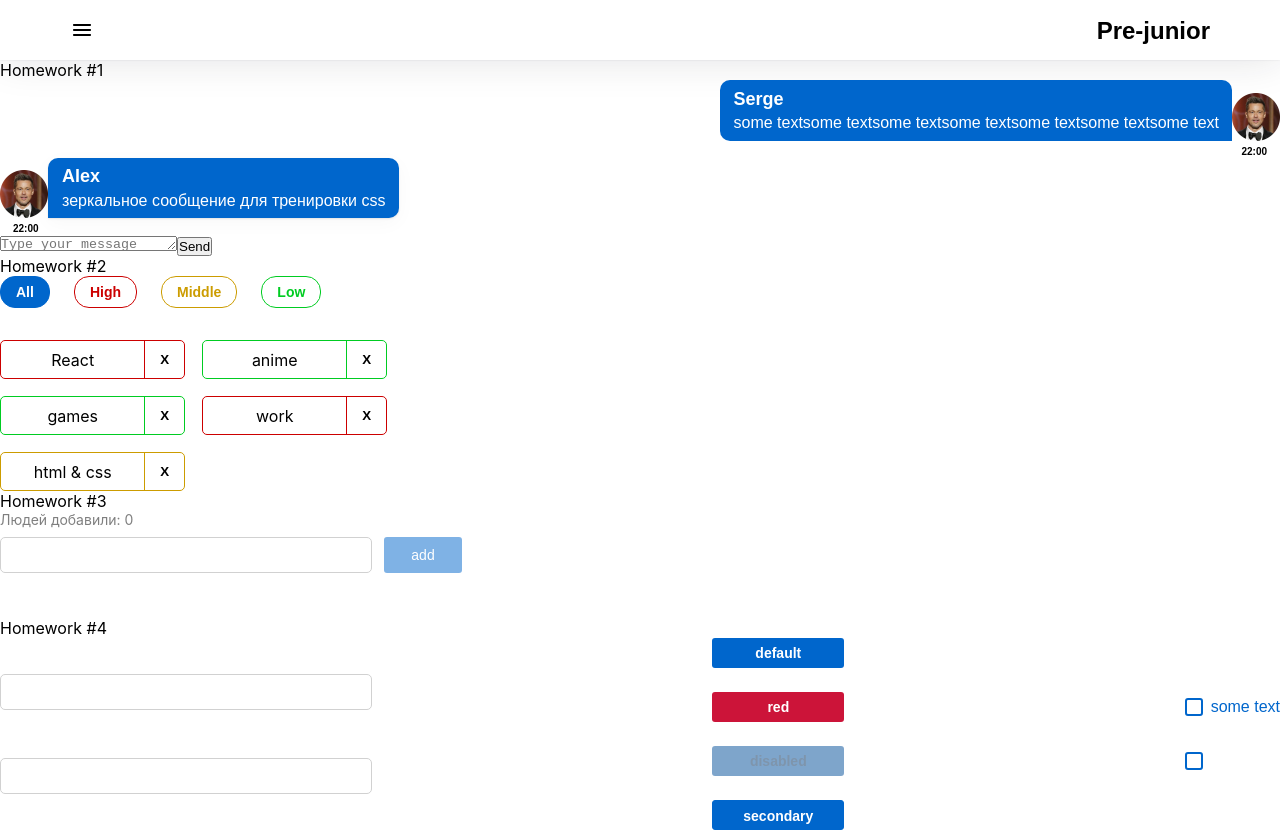
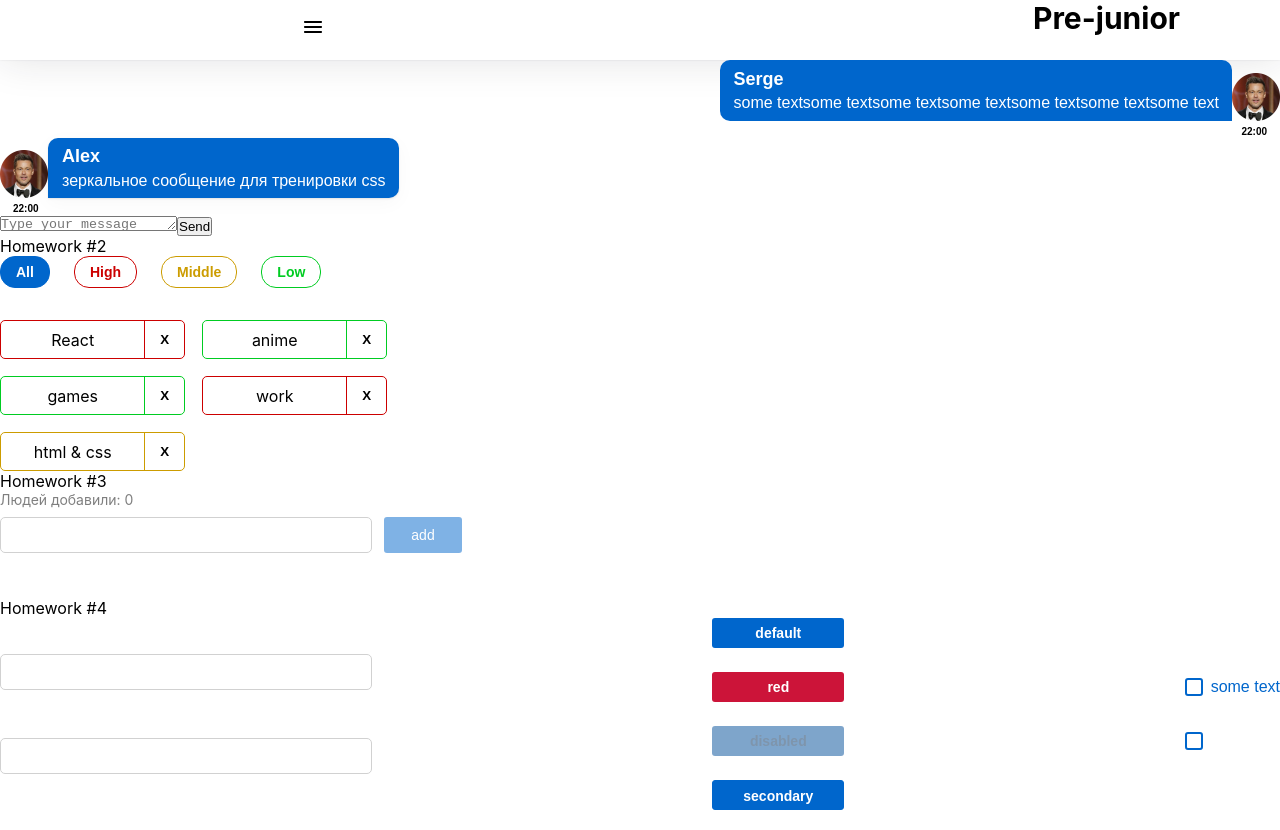
Before and after one commit to Wooxed/hws2, a React (Create React App) app: page /#/pre-junior in a window 1280 px wide. Built offline with nearby package versions, Linux system fonts and the light colour scheme.

Commit message:
Refactoring className

```diff
--- a/src/s2-homeworks/hw05/header/Header.module.css
+++ b/src/s2-homeworks/hw05/header/Header.module.css
@@ -1,33 +1,43 @@
 .burgerMenuIcon {
-    height: 24px;
-    width: 24px;
+    position: absolute;
+    left: 1px;
+
+
+    margin: 15px 0 0 300px;
+}
+
+.burgerMenuIcon:hover {
+    background: #c9c9c9;
+    border-radius: 5px;
+    transition: 0.2s;
+
 }
 
 .header {
+    display: flex;
+    flex-direction: row;
+    position: absolute;
+    justify-content: flex-end;
+    text-align: center;
+
+    width: 100%;
     height: 60px;
-    width: 100%;
-    display: flex;
-    justify-content: space-between;
-    padding: 0 70px;
-    align-items: center;
+    left: 0px;
+    top: 0px;
+
     background: #FFFFFF;
-    box-shadow: 0 0 40px rgba(29, 33, 38, 0.13), 0 0 2px rgba(29, 33, 38, 0.1);
+    box-shadow: 0px 0px 40px rgba(29, 33, 38, 0.13), 0px 0px 2px rgba(29, 33, 38, 0.1);
 }
 
-.header img {
-    display: block;
-}
-
-.header img:hover {
-    background-color: rgba(0, 0, 0, 0.3);
+.header.burgerMenuIcon {
+    justify-content: flex-start;
 }
 
 .header h1 {
-    padding: 0;
-    font-family: 'Montserrat', sans-serif;
-    font-style: normal;
-    font-weight: 600;
-    font-size: 24px;
-    line-height: 29px;
-    color: #000000;
+
+    position: absolute;
+    font-size: 30px;
+    color: black;
+    text-align: right;
+    margin-right: 100px;
 }
--- a/src/s2-homeworks/hw05/header/Header.tsx
+++ b/src/s2-homeworks/hw05/header/Header.tsx
@@ -6,9 +6,10 @@ import {PATH} from '../Pages'
 
 type PropsType = {
     handleOpen: () => void
+    open: boolean
 }
 
-export const Header: FC<PropsType> = ({handleOpen}) => {
+export const Header: FC<PropsType> = ({open,handleOpen}) => {
     // hw5-menu изначально отсутствует, при нажатии на бургер - появляется, при повторном нажатии исчезает
     const location = useLocation()
     const currentPath = location.pathname
--- a/src/s2-homeworks/hw05/layout/Layout.tsx
+++ b/src/s2-homeworks/hw05/layout/Layout.tsx
@@ -19,7 +19,7 @@ export const Layout: FC<PropsType> = ({ children }) => {
     return (
         <>
             <Sidebar open={open} handleClose={handleClose} />
-            <Header handleOpen={handleOpen} />
+            <Header open={open} handleOpen={handleOpen} />
             <div>
                 {/*страницы*/}
                 {children}
--- a/src/s2-homeworks/hw05/sidebar/Sidebar.module.css
+++ b/src/s2-homeworks/hw05/sidebar/Sidebar.module.css
@@ -1,77 +1,77 @@
 .sidebar {
-    position: absolute;
-    width: 317px;
+
+}
+
+
+.open {
+    background-color: white;
+    width: 350px;
     height: 100%;
-    z-index: 2;
-    background-color: #58acff;
-    left: -317px;
-    padding: 16px 24px;
-    display: flex;
-    flex-direction: column;
-    align-items: flex-end;
-    transition: all 0.5s;
-    background-color: rgba(0, 89, 178, 1);
+}
+
+.open:hover {
+    color: deepskyblue;
 }
 
 .sidebar.open {
-    left: 0;
-    transition: all 1.5s;
+    position: absolute;
+    z-index: 10;
 }
 
 .background {
+    z-index: 10;
     position: absolute;
     width: 100%;
     height: 100%;
     background: black;
-    opacity: 0.5;
-    z-index: 1;
+    opacity: 0.3;
 }
 
 .nav {
-    width: 100%;
-    display: flex;
-    flex-direction: column;
-    align-items: center;
-    padding-top: 29px;
+
+}
+
+.navHidden {
+    display: none;
 }
 
 .nav a {
-    display: inline-block;
-    font-family: 'Montserrat', sans-serif;
-    font-style: normal;
-    font-weight: 600;
-font-size: 22px;
-    line-height: 27px;
+    display: flex;
+    width: 250px;
+    height: 50px;
+    flex-direction: column;
+    font-size: 30px;
     color: black;
-    margin-bottom: 45px;
     text-decoration: none;
+    text-align: center;
+    border: 1px solid black;
+    border-radius: 10px;
+    margin-left: 20px;
+    margin-top: 5px;
 }
 
 .nav a:hover {
-    color: #58acff;
-
+    color: dodgerblue;
 }
 
-.nav a.active {
-    text-decoration: underline;
-    color: black;
+.active {
+    color: white;
+    background-color: #b7b7b7;
 }
+
+
 .close {
-    display: block;
-    width: 24px;
-    height: 24px;
-    display: flex;
-    align-items: center;
-    justify-content: center;
+    margin: 12px 0 0 300px;
     border: none;
-    background-color: rgba(0, 89, 178, 1);
+    background: none;
+}
+
+.close:hover {
+    background: #c9c9c9;
+    border-radius: 5px;
+    transition: 0.2s;
 }
 
 .close img {
-    width: 100%;
-    height: 100%;
+
 }
-
-.close img:hover {
-    background-color: rgba(0, 0, 0, 0.3);
-}
--- a/src/s2-homeworks/hw05/sidebar/Sidebar.tsx
+++ b/src/s2-homeworks/hw05/sidebar/Sidebar.tsx
@@ -10,8 +10,10 @@ type PropsType = {
 }
 
 export const Sidebar: FC<PropsType> = ({open, handleClose}) => {
-    const sidebarClass = s.sidebar
-        + (open ? ' ' + s.open : '')
+    const openClass = open ? ' ' + s.open : ''
+    const sidebarClass = `${s.sidebar} ${openClass}`
+
+    const navClass = open ? s.nav : s.navHidden
     return (
         <>
             {/*затемнение справа от открытого меню*/}
@@ -26,22 +28,23 @@ export const Sidebar: FC<PropsType> = ({open, handleClose}) => {
                     />
                 </button>
 
-                <nav id={'hw5-menu'} className={s.nav}>
+                <nav id={'hw5-menu'} className={navClass}>
                     <NavLink
                         id={'hw5-pre-junior-link'}
                         to={PATH.PRE_JUNIOR}
                         onClick={handleClose}
                         className={({isActive}) =>
-                            (isActive ? s.active : ' ')}// делает студент
+                            (isActive ? s.active : '')}// делает студент
                     >
                         Pre-junior
                     </NavLink>
                     <NavLink
                         id={'hw5-junior-link'}
+                        end
                         to={PATH.JUNIOR}
                         onClick={handleClose}
                         className={({isActive}) =>
-                            (isActive ? s.active : ' ')}// делает студент
+                            (isActive ? s.active : '')}// делает студент
                     >
                         Junior
                     </NavLink>
@@ -50,7 +53,7 @@ export const Sidebar: FC<PropsType> = ({open, handleClose}) => {
                         to={PATH.JUNIOR_PLUS}
                         onClick={handleClose}
                         className={({isActive}) =>
-                            (isActive ? s.active : ' ')}// делает студент
+                            (isActive ? s.active : '')}// делает студент
                     >
                         Junior Plus
                     </NavLink>
```
